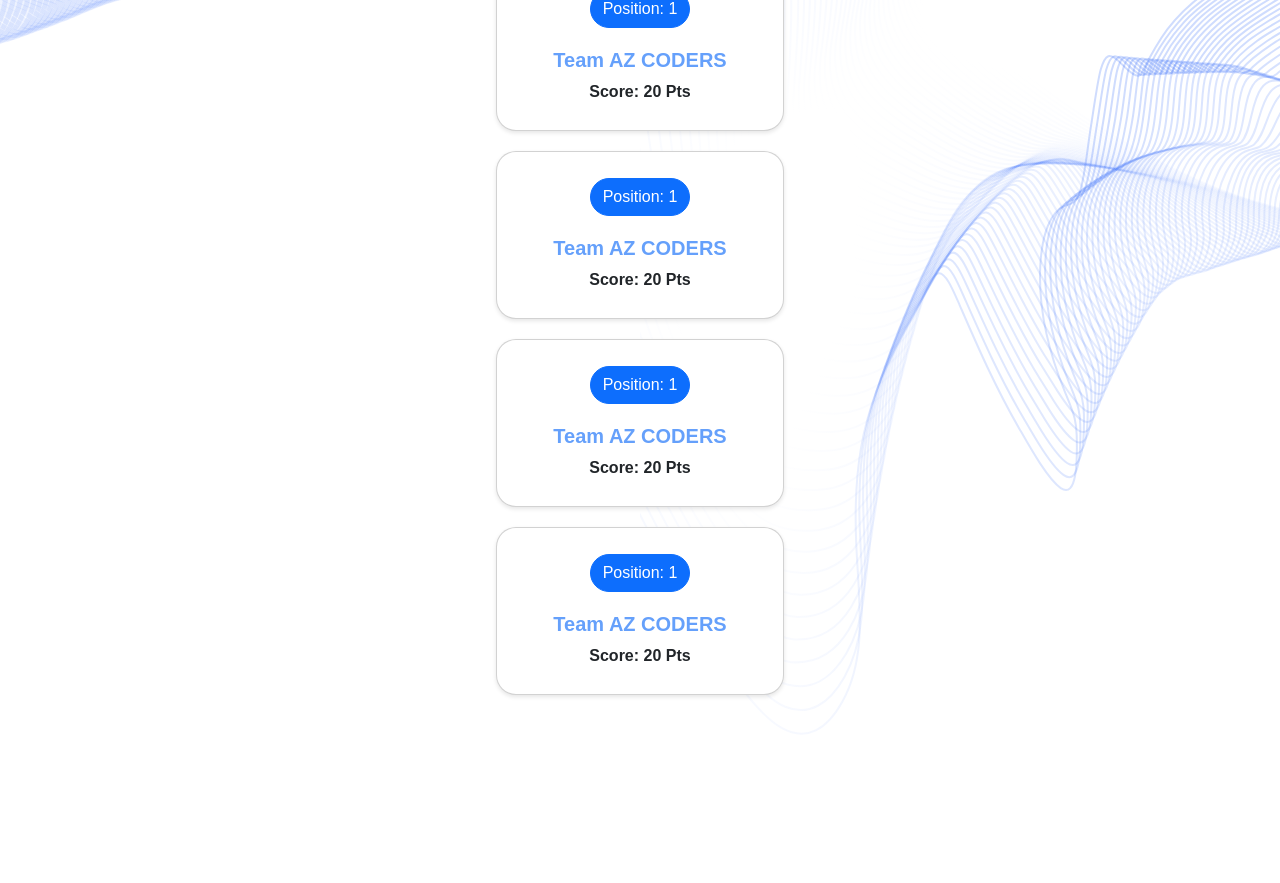
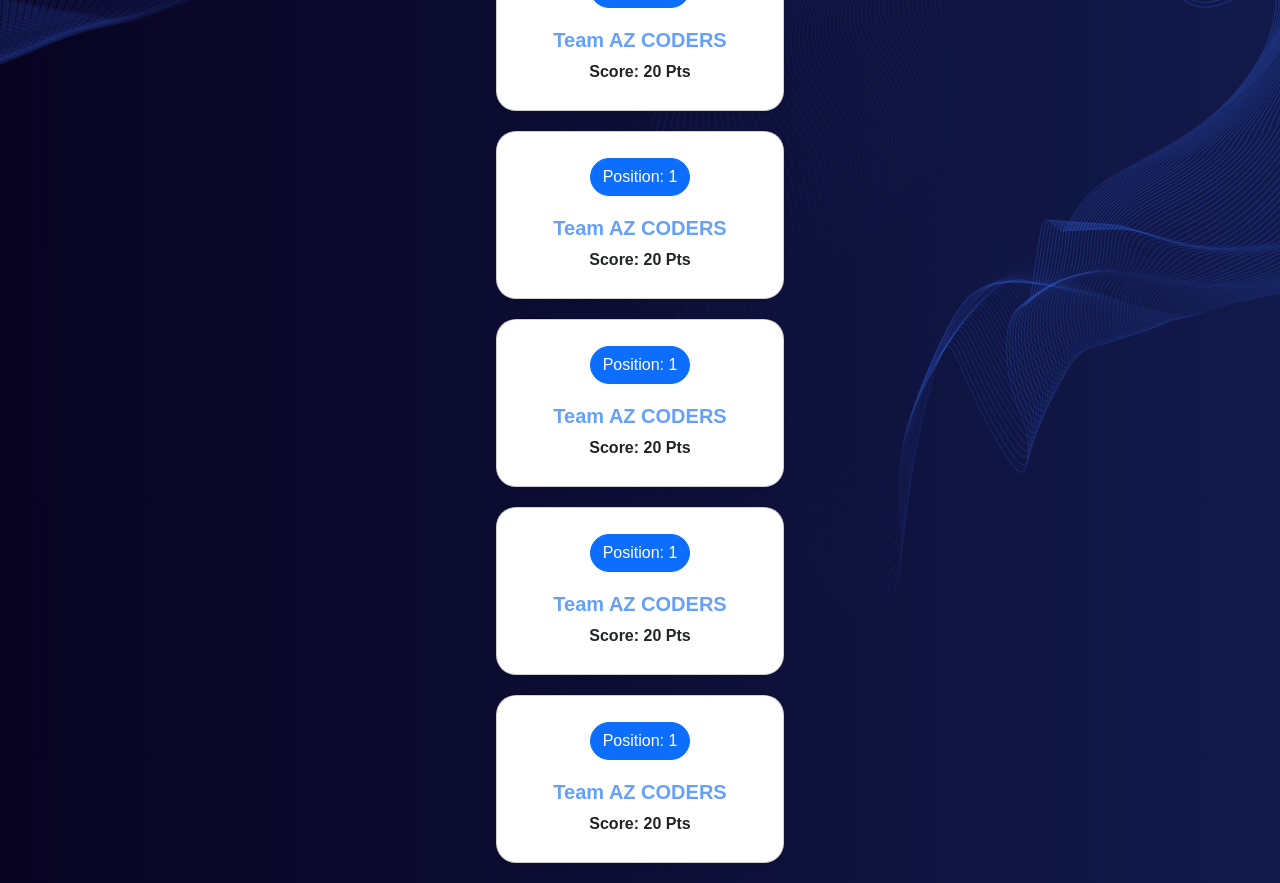
Before and after one commit to pratyushdev-codes/LeaderBoard.iOS, a React (Create React App) app: page / in a window 1280 px wide. Shown: the part 260-1143 px from the top of the page. Before the commit the page ends 995 px from the top, so only its background shows below. Built offline with nearby package versions, Linux system fonts and the light colour scheme.

Commit message:
Minor fix

```diff
--- a/src/Components/Home.js
+++ b/src/Components/Home.js
@@ -1,83 +1,391 @@
-import React from 'react';
+import React from "react";
 
 function Home() {
   const componentStyle = {
-    fontFamily: 'PT Sans, sans-serif',
-    color: '#65A0FB',
-    fontSize: '50x',
+    fontFamily: "PT Sans, sans-serif",
+    color: "#65A0FB",
+    fontSize: "50x",
   };
 
   return (
     <div style={componentStyle}>
-      <nav className="navbar navbar-expand-lg navbar-dark" style={{ background: 'linear-gradient(to right, rgba(101, 160, 251), rgba(62, 125, 255))', boxShadow: '0 2px 4px rgba(0, 0, 0, 0.1)'}}>
+      <nav
+        className="navbar navbar-expand-lg navbar-dark"
+        style={{
+          background: "linear-gradient(to right, #080321, #121a4b",
+          boxShadow: "0 2px 4px rgb(0, 0, 0, 0)",
+        }}
+      >
         <div className="container">
           <a href="/" className="navbar-brand" style={{ color: "white" }}>
-            <img src='./images/clublogo.png' style={{ height:"40px", width: "170px" }} alt="Logo" />
+            <img
+              src="./images/clublogo.png"
+              style={{ height: "40px", width: "170px" }}
+              alt="Logo"
+            />
           </a>
-          <button className="navbar-toggler" type="button" data-bs-toggle="collapse" data-bs-target="#navbarSupportedContent" aria-controls="navbarSupportedContent" aria-expanded="false" aria-label="Toggle navigation">
+          <button
+            className="navbar-toggler"
+            type="button"
+            data-bs-toggle="collapse"
+            data-bs-target="#navbarSupportedContent"
+            aria-controls="navbarSupportedContent"
+            aria-expanded="false"
+            aria-label="Toggle navigation"
+          >
             <span className="navbar-toggler-icon"></span>
           </button>
           <div className="collapse navbar-collapse" id="navbarSupportedContent">
             <ul className="navbar-nav ms-auto mb-2 mb-lg-0">
-              <li className="nav-item mx-3"><a className="nav-link" style={{ fontWeight:"bold", color: "white" }}>iOS Club Website</a></li>
-              <li className="nav-item mx-3"><a className="nav-link" style={{ fontWeight:"bold",color: "white" }}>About</a></li>
-              <li className="nav-item mx-3"><a className="nav-link" style={{ fontWeight:"bold",color: "white" }}>Contact</a></li>
-              <li className="nav-item mx-3"><a className="nav-link" style={{ fontWeight:"bold",color: "white" }}>Support</a></li>
+              <li className="nav-item mx-3">
+                <a
+                  className="nav-link"
+                  style={{ fontWeight: "bold", color: "white" }}
+                >
+                  iOS Club Website
+                </a>
+              </li>
+              <li className="nav-item mx-3">
+                <a
+                  className="nav-link"
+                  style={{ fontWeight: "bold", color: "white" }}
+                >
+                  About
+                </a>
+              </li>
+              <li className="nav-item mx-3">
+                <a
+                  className="nav-link"
+                  style={{ fontWeight: "bold", color: "white" }}
+                >
+                  Contact
+                </a>
+              </li>
+              <li className="nav-item mx-3">
+                <a
+                  className="nav-link"
+                  style={{ fontWeight: "bold", color: "white" }}
+                >
+                  Support
+                </a>
+              </li>
             </ul>
             <div className="ms-auto">
-              <button type="button" className="btn btn-primary" style={{ borderRadius: "20px", backgroundColor: "#65A0FB", color: "white" }}>Leader Board</button>
+              <button
+                type="button"
+                className="btn btn-primary"
+                style={{
+                  borderRadius: "20px",
+                  backgroundColor: "#65A0FB",
+                  color: "white",
+                }}
+              >
+                Leader Board
+              </button>
             </div>
           </div>
         </div>
       </nav>
-      <div style={{ position: 'relative', minHeight: '100vh', overflow: 'hidden', display: 'flex', flexDirection: 'column', alignItems: 'center', justifyContent: 'center', padding: '20px' }}>
-        <img src="images/hero-shape-1.svg" alt="" style={{ position: 'absolute', top: 0, left: 0, width: '50%', height: '100%', objectFit: 'cover' }} />
-        <img src="images/hero-shape-2.svg" alt="" style={{ position: 'absolute', top: 0, right: 0, width: '50%', height: '100%', objectFit: 'cover' }} />
+      <div
+        style={{
+          position: "relative",
+          overflow: "hidden",
+        }}
+      >
+        <div
+          style={{
+            backgroundImage: `linear-gradient(to right, #080321, #121a4b)`,
+            position: "absolute",
+            top: 0,
+            left: 0,
+            width: "100%",
+            height: "100%",
+            zIndex: -1,
+          }}
+        ></div>
 
-        <h1 style={{fontWeight:"bold", marginBottom: '20px'}}>Welcome to iOS Club's XXX event</h1>
-        <h4 style={{fontWeight:"bold",color:"grey", marginBottom: '40px'}}>Check your position on LeaderBoard</h4>
+        <img
+          src="images/hero-shape-1.svg"
+          alt=""
+          style={{
+            position: "absolute",
+            top: 0,
+            left: 0,
+            width: "50%",
+            height: "100%",
+            objectFit: "cover",
+            zIndex: 1,
+          }}
+        />
 
-        <div className="card mx-auto text-center" style={{ width: '18rem', borderRadius: "20px", boxShadow: '0 2px 4px rgba(0, 0, 0, 0.1)', marginBottom: '20px' }}>
-          <div className="card-body" style={{ display: 'flex', flexDirection: 'column', alignItems: 'center' }}>
-            <a href="#" className="btn btn-primary" style={{ borderRadius: "20px", fontFamily: 'PT Sans, sans-serif', margin: '10px' ,marginBottom: '20px'}}>
+        <img
+          src="images/hero-shape-2.svg"
+          alt=""
+          style={{
+            position: "absolute",
+            top: 0,
+            right: 0,
+            width: "50%",
+            height: "100%",
+            zIndex: 1,
+          }}
+        />
+
+        <div
+          style={{
+            position: "relative",
+            zIndex: 2,
+          }}
+        >
+          <h1 style={{ fontWeight: "bold", marginBottom: "20px" }}>
+            Welcome to iOS Club's XXX event
+          </h1>
+          <h4
+            style={{ fontWeight: "bold", color: "grey", marginBottom: "40px" }}
+          >
+            Check your position on LeaderBoard
+          </h4>
+
+          <div
+            className="card mx-auto text-center"
+            style={{
+              width: "18rem",
+              borderRadius: "20px",
+              boxShadow: "0 2px 4px rgba(0, 0, 0, 0.1)",
+              marginBottom: "20px",
+            }}
+          >
+            <div
+              className="card-body"
+              style={{
+                display: "flex",
+                flexDirection: "column",
+                alignItems: "center",
+              }}
+            >
+              <a
+                href="#"
+                className="btn btn-primary"
+                style={{
+                  borderRadius: "20px",
+                  fontFamily: "PT Sans, sans-serif",
+                  margin: "10px",
+                  marginBottom: "20px",
+                }}
+              >
                 Position: 1
               </a>
-            <h5 className="card-title" style={{color:'#65A0FB', fontWeight:"bold"}}>Team AZ CODERS</h5>
-            <p className="card-text" style={{fontFamily:'PT Sans, sans-serif', fontWeight:"bold", marginBottom: '10px'}}>Score: 20 Pts</p>
+              <h5
+                className="card-title"
+                style={{ color: "#65A0FB", fontWeight: "bold" }}
+              >
+                Team AZ CODERS
+              </h5>
+              <p
+                className="card-text"
+                style={{
+                  fontFamily: "PT Sans, sans-serif",
+                  fontWeight: "bold",
+                  marginBottom: "10px",
+                }}
+              >
+                Score: 20 Pts
+              </p>
             </div>
           </div>
 
-        <div className="card mx-auto text-center" style={{ width: '18rem', borderRadius: "20px", boxShadow: '0 2px 4px rgba(0, 0, 0, 0.1)', marginBottom: '20px' }}>
-          <div className="card-body" style={{ display: 'flex', flexDirection: 'column', alignItems: 'center' }}>
-            <a href="#" className="btn btn-primary" style={{ borderRadius: "20px", fontFamily: 'PT Sans, sans-serif', margin: '10px' ,marginBottom: '20px'}}>
+          <div
+            className="card mx-auto text-center"
+            style={{
+              width: "18rem",
+              borderRadius: "20px",
+              boxShadow: "0 2px 4px rgba(0, 0, 0, 0.1)",
+              marginBottom: "20px",
+            }}
+          >
+            <div
+              className="card-body"
+              style={{
+                display: "flex",
+                flexDirection: "column",
+                alignItems: "center",
+              }}
+            >
+              <a
+                href="#"
+                className="btn btn-primary"
+                style={{
+                  borderRadius: "20px",
+                  fontFamily: "PT Sans, sans-serif",
+                  margin: "10px",
+                  marginBottom: "20px",
+                }}
+              >
                 Position: 1
               </a>
-            <h5 className="card-title" style={{color:'#65A0FB', fontWeight:"bold"}}>Team AZ CODERS</h5>
-            <p className="card-text" style={{fontFamily:'PT Sans, sans-serif', fontWeight:"bold", marginBottom: '10px'}}>Score: 20 Pts</p>
+              <h5
+                className="card-title"
+                style={{ color: "#65A0FB", fontWeight: "bold" }}
+              >
+                Team AZ CODERS
+              </h5>
+              <p
+                className="card-text"
+                style={{
+                  fontFamily: "PT Sans, sans-serif",
+                  fontWeight: "bold",
+                  marginBottom: "10px",
+                }}
+              >
+                Score: 20 Pts
+              </p>
             </div>
           </div>
 
-        <div className="card mx-auto text-center" style={{ width: '18rem', borderRadius: "20px", boxShadow: '0 2px 4px rgba(0, 0, 0, 0.1)', marginBottom: '20px' }}>
-          <div className="card-body" style={{ display: 'flex', flexDirection: 'column', alignItems: 'center' }}>
-            <a href="#" className="btn btn-primary" style={{ borderRadius: "20px", fontFamily: 'PT Sans, sans-serif', margin: '10px' ,marginBottom: '20px'}}>
+          <div
+            className="card mx-auto text-center"
+            style={{
+              width: "18rem",
+              borderRadius: "20px",
+              boxShadow: "0 2px 4px rgba(0, 0, 0, 0.1)",
+              marginBottom: "20px",
+            }}
+          >
+            <div
+              className="card-body"
+              style={{
+                display: "flex",
+                flexDirection: "column",
+                alignItems: "center",
+              }}
+            >
+              <a
+                href="#"
+                className="btn btn-primary"
+                style={{
+                  borderRadius: "20px",
+                  fontFamily: "PT Sans, sans-serif",
+                  margin: "10px",
+                  marginBottom: "20px",
+                }}
+              >
                 Position: 1
               </a>
-            <h5 className="card-title" style={{color:'#65A0FB', fontWeight:"bold"}}>Team AZ CODERS</h5>
-            <p className="card-text" style={{fontFamily:'PT Sans, sans-serif', fontWeight:"bold", marginBottom: '10px'}}>Score: 20 Pts</p>
+              <h5
+                className="card-title"
+                style={{ color: "#65A0FB", fontWeight: "bold" }}
+              >
+                Team AZ CODERS
+              </h5>
+              <p
+                className="card-text"
+                style={{
+                  fontFamily: "PT Sans, sans-serif",
+                  fontWeight: "bold",
+                  marginBottom: "10px",
+                }}
+              >
+                Score: 20 Pts
+              </p>
             </div>
           </div>
 
-        <div className="card mx-auto text-center" style={{ width: '18rem', borderRadius: "20px", boxShadow: '0 2px 4px rgba(0, 0, 0, 0.1)', marginBottom: '20px' }}>
-          <div className="card-body" style={{ display: 'flex', flexDirection: 'column', alignItems: 'center' }}>
-            <a href="#" className="btn btn-primary" style={{ borderRadius: "20px", fontFamily: 'PT Sans, sans-serif', margin: '10px' ,marginBottom: '20px'}}>
+          <div
+            className="card mx-auto text-center"
+            style={{
+              width: "18rem",
+              borderRadius: "20px",
+              boxShadow: "0 2px 4px rgba(0, 0, 0, 0.1)",
+              marginBottom: "20px",
+            }}
+          >
+            <div
+              className="card-body"
+              style={{
+                display: "flex",
+                flexDirection: "column",
+                alignItems: "center",
+              }}
+            >
+              <a
+                href="#"
+                className="btn btn-primary"
+                style={{
+                  borderRadius: "20px",
+                  fontFamily: "PT Sans, sans-serif",
+                  margin: "10px",
+                  marginBottom: "20px",
+                }}
+              >
                 Position: 1
               </a>
-            <h5 className="card-title" style={{color:'#65A0FB', fontWeight:"bold"}}>Team AZ CODERS</h5>
-            <p className="card-text" style={{fontFamily:'PT Sans, sans-serif', fontWeight:"bold", marginBottom: '10px'}}>Score: 20 Pts</p>
+              <h5
+                className="card-title"
+                style={{ color: "#65A0FB", fontWeight: "bold" }}
+              >
+                Team AZ CODERS
+              </h5>
+              <p
+                className="card-text"
+                style={{
+                  fontFamily: "PT Sans, sans-serif",
+                  fontWeight: "bold",
+                  marginBottom: "10px",
+                }}
+              >
+                Score: 20 Pts
+              </p>
             </div>
           </div>
 
-
+          <div
+            className="card mx-auto text-center"
+            style={{
+              width: "18rem",
+              borderRadius: "20px",
+              boxShadow: "0 2px 4px rgba(0, 0, 0, 0.1)",
+              marginBottom: "20px",
+            }}
+          >
+            <div
+              className="card-body"
+              style={{
+                display: "flex",
+                flexDirection: "column",
+                alignItems: "center",
+              }}
+            >
+              <a
+                href="#"
+                className="btn btn-primary"
+                style={{
+                  borderRadius: "20px",
+                  fontFamily: "PT Sans, sans-serif",
+                  margin: "10px",
+                  marginBottom: "20px",
+                }}
+              >
+                Position: 1
+              </a>
+              <h5
+                className="card-title"
+                style={{ color: "#65A0FB", fontWeight: "bold" }}
+              >
+                Team AZ CODERS
+              </h5>
+              <p
+                className="card-text"
+                style={{
+                  fontFamily: "PT Sans, sans-serif",
+                  fontWeight: "bold",
+                  marginBottom: "10px",
+                }}
+              >
+                Score: 20 Pts
+              </p>
+            </div>
+          </div>
+        </div>
       </div>
     </div>
   );
```
Lines whose indentation alone changed are shown as unchanged.
